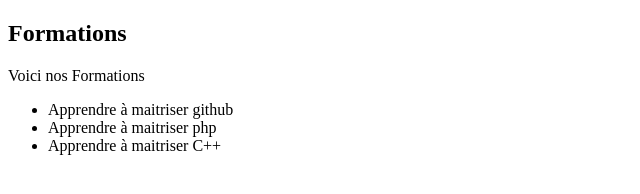
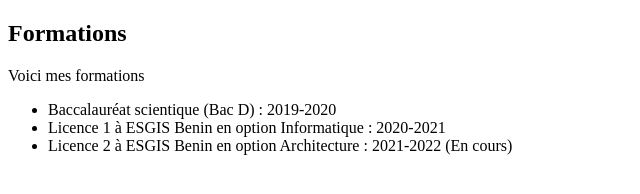
Before and after one commit to FaoOket/git-mon-cv, a plain HTML site: page index.html in a window 1280 px wide. Shown: the whole page, without its empty margins (0-640 px from the left). Drawn offline with Linux system fonts and the light colour scheme.

Commit message:
modification des formations

```diff
--- a/index.html
+++ b/index.html
@@ -10,11 +10,11 @@
 <body>
     <section>
         <h1>Formations</h1>
-        <p>Voici nos Formations
+        <p>Voici mes formations
             <ul>
-                <li>Apprendre à maitriser github</li>
-                <li>Apprendre à maitriser php</li>
-                <li>Apprendre à maitriser C++</li>
+                <li>Baccalauréat scientique (Bac D) : 2019-2020</li>
+                <li>Licence 1 à ESGIS Benin en option Informatique : 2020-2021</li>
+                <li>Licence 2 à ESGIS Benin en option Architecture : 2021-2022 (En cours)</li>
             </ul>
         </p>
     </section>
```
